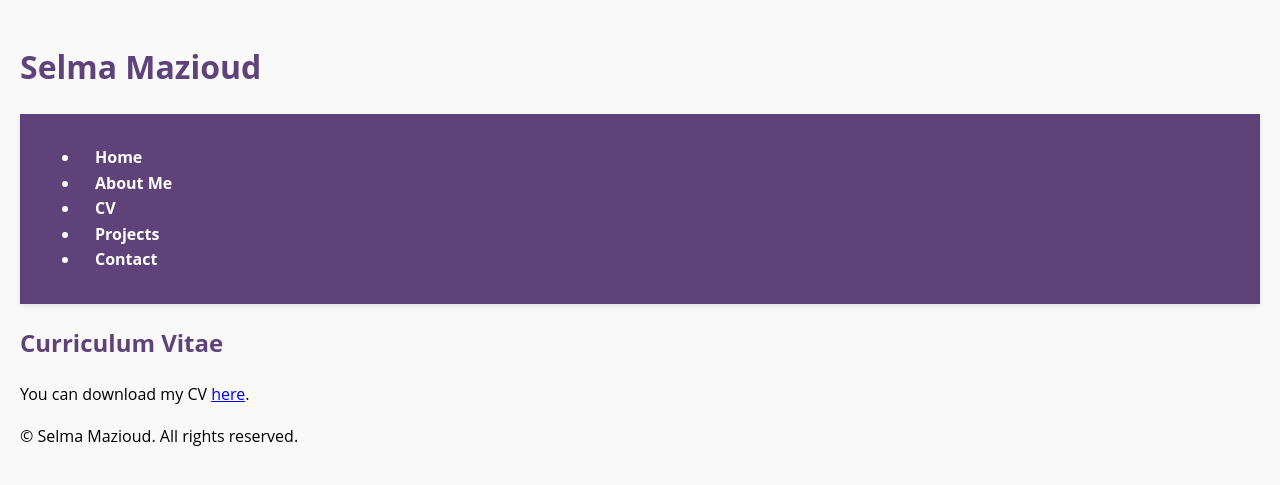
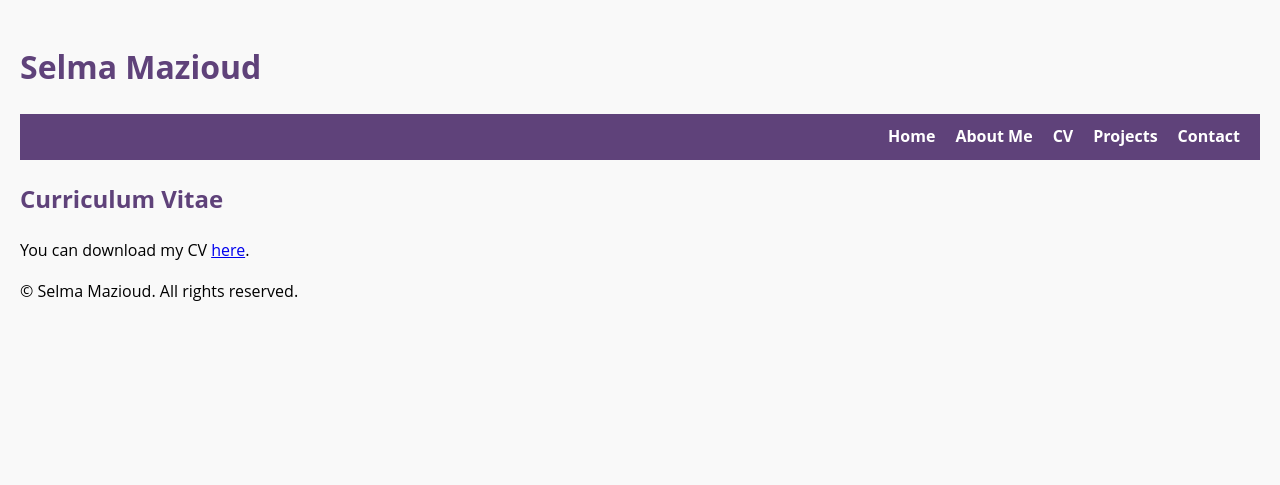
Before and after one commit to selma-m/selma-m.github.io, a Jekyll site: the page built from cv.md, in a window 1280 px wide. Shown: the top 485 px of the page. Built offline with Jekyll 4.4.1, drawn with Linux system fonts in a browser that asks for light colours.

Commit message:
Update styles.css

```diff
--- a/assets/styles.css
+++ b/assets/styles.css
@@ -11,23 +11,33 @@ h1, h2, h3 {
 }
 
 nav {
-    background: #5F427A; /* Primary color for the nav */
+    background: #5F427A; /* Your primary color */
     color: white;
-    padding: 15px 20px;
-    box-shadow: 0 2px 5px rgba(0, 0, 0, 0.1);
+    padding: 10px 20px;
+    position: relative; /* Use relative positioning */
+}
+
+nav ul {
+    list-style: none; /* Remove default list styling */
+    padding: 0; /* Remove padding */
+    margin: 0; /* Remove margin */
+    display: flex; /* Use flexbox for alignment */
+    justify-content: flex-end; /* Align items to the right */
+}
+
+nav li {
+    margin-left: 20px; /* Spacing between links */
 }
 
 nav a {
     color: white;
-    margin: 0 15px; /* Increased margin for better spacing */
     text-decoration: none;
     font-weight: bold;
-    transition: color 0.3s; /* Smooth color transition */
+    transition: color 0.3s;
 }
 
 nav a:hover {
     color: #FFD700; /* Gold color for hover effect */
-    text-decoration: underline;
 }
 
 .container {
```
